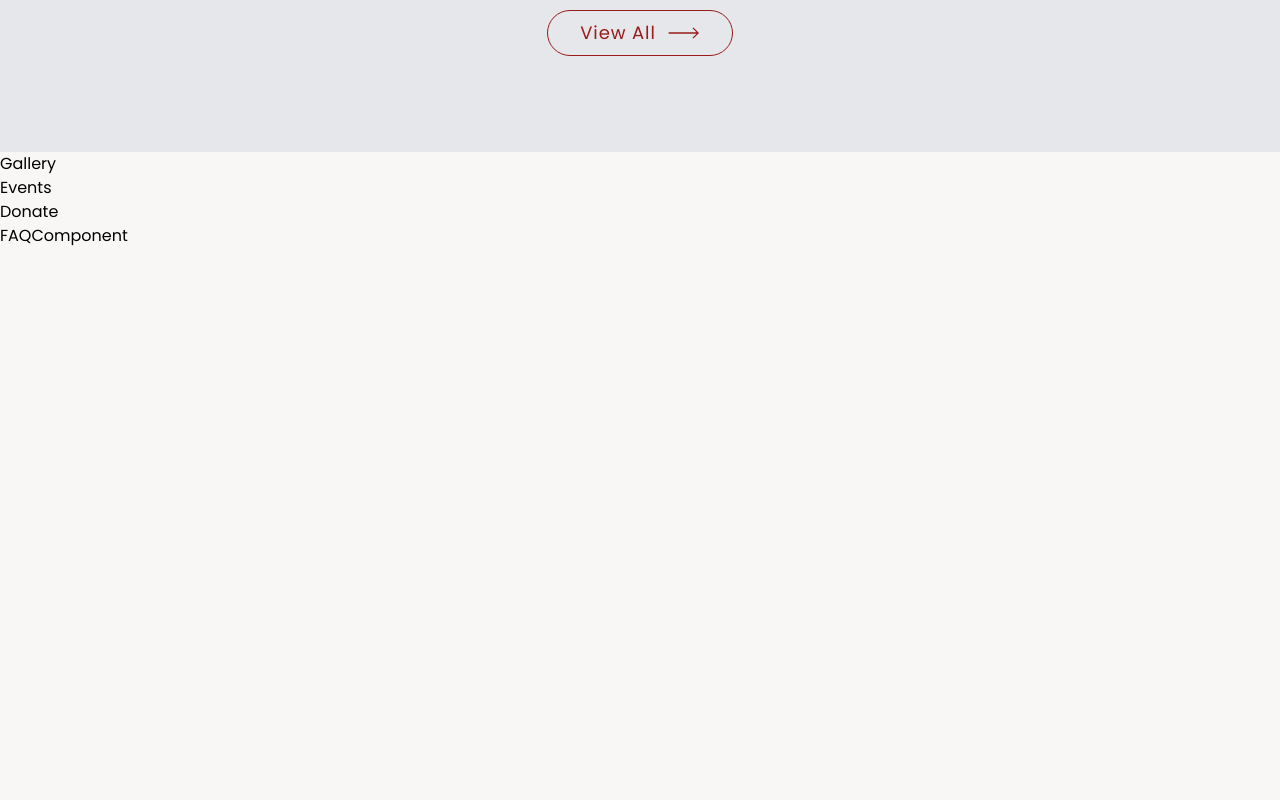
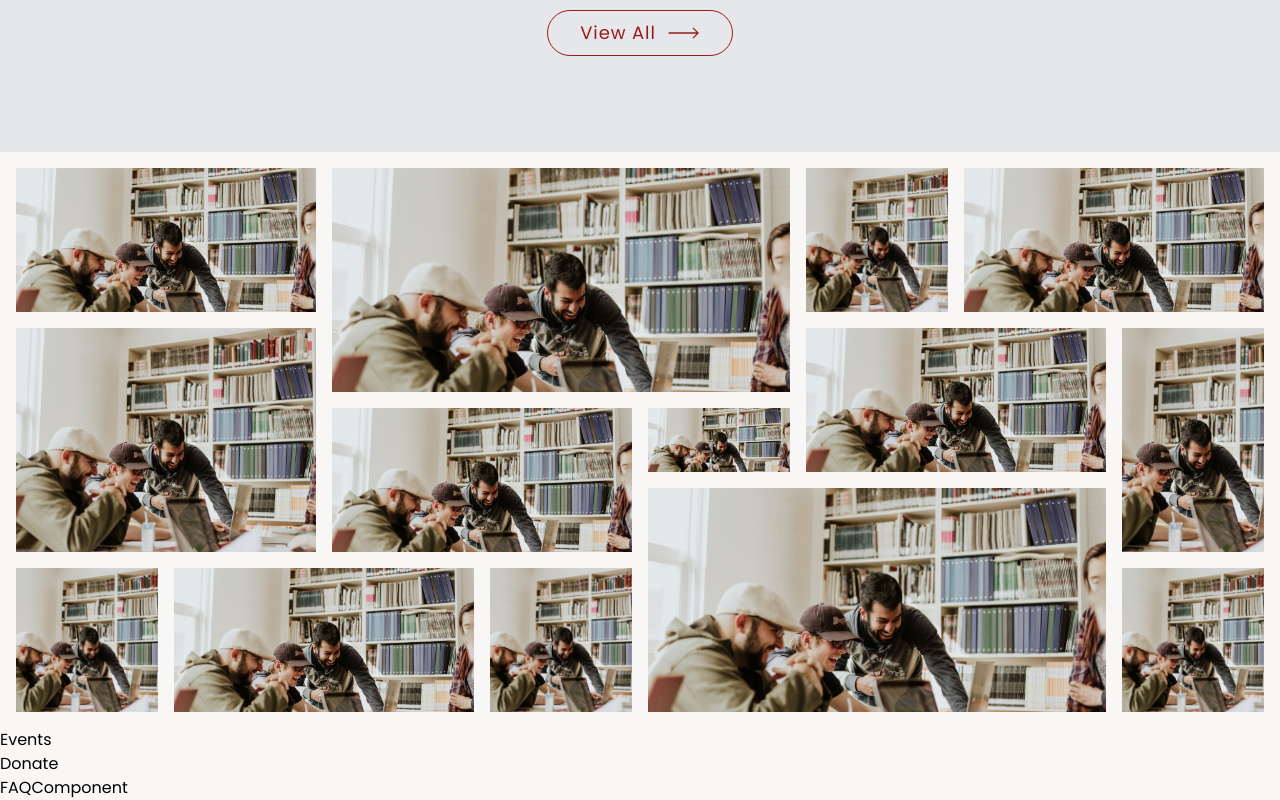
Before and after one commit to tsongtheng/Literary_Club, a React (Vite) app: page / in a window 1280 px wide. Shown: the part 3978-4778 px from the top of the page. Before the commit the page ends 4226 px from the top, so only its background shows below. Built offline with nearby package versions, Linux system fonts and the light colour scheme.

Commit message:
create Gallery

```diff
--- a/src/components/Main/Gallery/Gallery.tsx
+++ b/src/components/Main/Gallery/Gallery.tsx
@@ -1,5 +1,139 @@
+import galleryImg from "../../../assets/images/gallery_image.jpg";
+import classes from "./Gallery.module.css";
+
 const Gallery = () => {
-  return <div>Gallery</div>;
+  return (
+    <section
+      className={`${classes.gallery_container} xl:gap-4 sm:gap-3 gap-2  xl:p-4 sm:p-3 p-2`}
+    >
+      <figure className={`${classes.gallery__img_1} relative cursor-pointer`}>
+        <img
+          className="object-cover w-full h-full block"
+          src={galleryImg}
+          alt="gallery-image-1"
+        />
+        <div className="w-full h-full top-0 left-0 absolute bg-black bg-opacity-30 opacity-0 hover:opacity-100 transition duration-200"></div>
+      </figure>
+      <figure className={`${classes.gallery__img_2} relative cursor-pointer`}>
+        <img
+          className="object-cover w-full h-full block"
+          src={galleryImg}
+          alt="gallery-image-2"
+        />
+        <div className="w-full h-full top-0 left-0 absolute bg-black bg-opacity-30 opacity-0 hover:opacity-100 transition duration-200"></div>
+      </figure>
+      <figure className={`${classes.gallery__img_3} relative cursor-pointer`}>
+        <img
+          className="object-cover w-full h-full w-full h-full block"
+          src={galleryImg}
+          alt="gallery-image-3"
+        />
+        <div className="w-full h-full top-0 left-0 absolute bg-black bg-opacity-30 opacity-0 hover:opacity-100 transition duration-200"></div>
+      </figure>
+      <figure className={`${classes.gallery__img_4} relative cursor-pointer`}>
+        <img
+          className="object-cover w-full h-full block"
+          src={galleryImg}
+          alt="gallery-image-4"
+        />
+        <div className="w-full h-full top-0 left-0 absolute bg-black bg-opacity-30 opacity-0 hover:opacity-100 transition duration-200"></div>
+      </figure>
+      <figure className={`${classes.gallery__img_5} relative cursor-pointer`}>
+        <img
+          className="object-cover w-full h-full block"
+          src={galleryImg}
+          alt="gallery-image-5"
+        />
+        <div className="w-full h-full top-0 left-0 absolute bg-black bg-opacity-30 opacity-0 hover:opacity-100 transition duration-200"></div>
+      </figure>
+      <figure className={`${classes.gallery__img_6} relative cursor-pointer`}>
+        <img
+          className="object-cover w-full h-full block"
+          src={galleryImg}
+          alt="gallery-image-6"
+        />
+        <div className="w-full h-full top-0 left-0 absolute bg-black bg-opacity-30 opacity-0 hover:opacity-100 transition duration-200"></div>
+      </figure>
+      <figure className={`${classes.gallery__img_7} relative cursor-pointer`}>
+        <img
+          className="object-cover w-full h-full block"
+          src={galleryImg}
+          alt="gallery-image-7"
+        />
+        <div className="w-full h-full top-0 left-0 absolute bg-black bg-opacity-30 opacity-0 hover:opacity-100 transition duration-200"></div>
+      </figure>
+      <figure
+        className={`${classes.gallery__img_8} relative cursor-pointer lg:block hidden`}
+      >
+        <img
+          className="object-cover w-full h-full block"
+          src={galleryImg}
+          alt="gallery-image-8"
+        />
+        <div className="w-full h-full top-0 left-0 absolute bg-black bg-opacity-30 opacity-0 hover:opacity-100 transition duration-200"></div>
+      </figure>
+      <figure
+        className={`${classes.gallery__img_9} relative cursor-pointer lg:block hidden`}
+      >
+        <img
+          className="object-cover w-full h-full block"
+          src={galleryImg}
+          alt="gallery-image-9"
+        />
+        <div className="w-full h-full top-0 left-0 absolute bg-black bg-opacity-30 opacity-0 hover:opacity-100 transition duration-200"></div>
+      </figure>
+      <figure
+        className={`${classes.gallery__img_10} relative cursor-pointer lg:block hidden`}
+      >
+        <img
+          className="object-cover w-full h-full block"
+          src={galleryImg}
+          alt="gallery-image-10"
+        />
+        <div className="w-full h-full top-0 left-0 absolute bg-black bg-opacity-30 opacity-0 hover:opacity-100 transition duration-200"></div>
+      </figure>
+      <figure
+        className={`${classes.gallery__img_11} relative cursor-pointer lg:block hidden`}
+      >
+        <img
+          className="object-cover w-full h-full block"
+          src={galleryImg}
+          alt="gallery-image-11"
+        />
+        <div className="w-full h-full top-0 left-0 absolute bg-black bg-opacity-30 opacity-0 hover:opacity-100 transition duration-200"></div>
+      </figure>
+      <figure
+        className={`${classes.gallery__img_12} relative cursor-pointer lg:block hidden`}
+      >
+        <img
+          className="object-cover w-full h-full block"
+          src={galleryImg}
+          alt="gallery-image-12"
+        />
+        <div className="w-full h-full top-0 left-0 absolute bg-black bg-opacity-30 opacity-0 hover:opacity-100 transition duration-200"></div>
+      </figure>
+      <figure
+        className={`${classes.gallery__img_13} relative cursor-pointer lg:block hidden`}
+      >
+        <img
+          className="object-cover w-full h-full block"
+          src={galleryImg}
+          alt="gallery-image-13"
+        />
+        <div className="w-full h-full top-0 left-0 absolute bg-black bg-opacity-30 opacity-0 hover:opacity-100 transition duration-200"></div>
+      </figure>
+      <figure
+        className={`${classes.gallery__img_14} relative cursor-pointer lg:block hidden`}
+      >
+        <img
+          className="object-cover w-full h-full block"
+          src={galleryImg}
+          alt="gallery-image-14"
+        />
+        <div className="w-full h-full top-0 left-0 absolute bg-black bg-opacity-20 opacity-0 hover:opacity-100 transition duration-200"></div>
+      </figure>
+    </section>
+  );
 };
 
 export default Gallery;
```
Also changed, not shown: src/assets/images/gallery_image.jpg.
